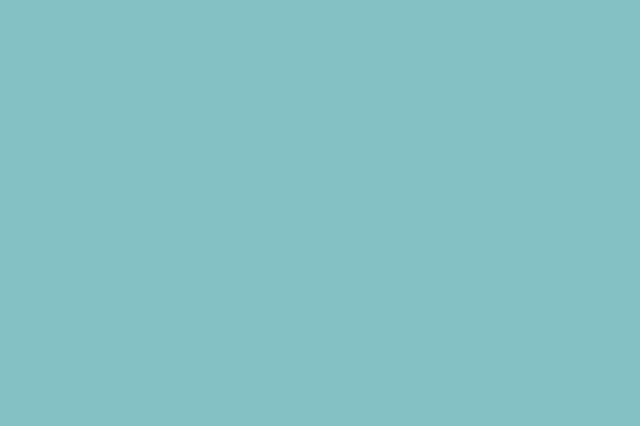
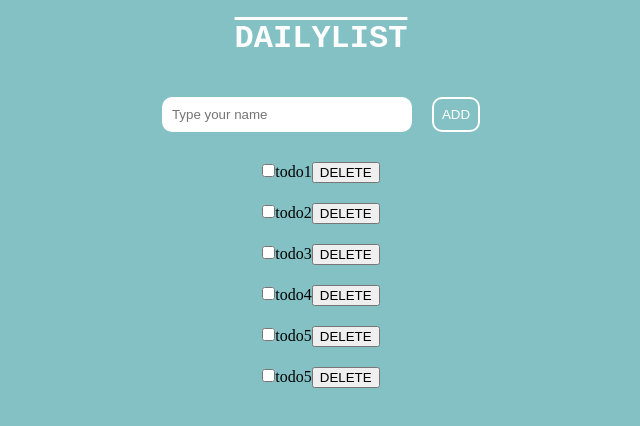
Before and after one commit to babisha/redux-todo-task, a React (Vite) app: page /add-todo in a window 1280 px wide. Before the commit this address had no page. Shown: the top 426 px of the page, without its empty margins (319-959 px from the left). Built offline with nearby package versions, Linux system fonts and the light colour scheme.

Commit message:
new branch added and updates

```diff
--- a/src/App.css
+++ b/src/App.css
@@ -67,3 +67,19 @@ body {
 
   color: white;
 }
+
+.task-container {
+  display: flex;
+  list-style: none;
+  flex-direction: column;
+  justify-content: center;
+  align-items: center;
+  padding: 20px 0px;
+
+}
+
+.task-container li {
+  margin: 10px;
+
+
+}
--- a/src/App.jsx
+++ b/src/App.jsx
@@ -1,33 +1,20 @@
 import { useState } from "react";
 import "./App.css";
-import { useDispatch } from "react-redux";
-import { increment } from "./features/todo/todo-slice";
 import Homepage from "./homepage";
 import { Route, Routes } from "react-router-dom";
-import TodoForm from "./todo-form";
+import AddTodo from './features/todo/add-todo';
 
-function App() {
-  // const [value, setValue] = useState();
 
-  // const dispatch = useDispatch();
-  // const handleSubmit = (e) => {
-  //   e.preventDefault();
-  //   dispatch(increment({ name: value }));
-  // };
 
-  return (
-    <>
+const App = () => {
+return (
       <Routes>
-        <Route path="/" element={<Homepage />} />
-        <Route path="/todo-form" element={<TodoForm />} />
+        <Route path="/" element={<Homepage/>}></Route>
+        <Route path="/add-todo" element={<AddTodo/>}></Route>
+
       </Routes>
 
-      {/* <form onSubmit={handleSubmit}>
-      <input type="text" placeholder='Type your name' value={value} onChange={(e)=>setValue(e.target.value)}/>
-      <button type="submit">SUBMIT</button>
-      </form> */}
-    </>
-  );
+    );
 }
 
 export default App;
--- /dev/null
+++ b/src/features/todo/TodoList.jsx
@@ -0,0 +1,32 @@
+import React from 'react'
+import { useSelector } from 'react-redux';
+import TodoItem from './todo-item'
+
+export const TodoList = () => {
+     const todos = useSelector((state)=> state.todo);
+
+
+//    const todos =[
+//         { id: 1, title: 'todo1', completed: false },
+//         { id: 2, title: 'todo2', completed: false },
+//         { id: 3, title: 'todo3', completed: false },
+//         { id: 4, title: 'todo4', completed: false },
+//         { id: 5, title: 'todo5', completed: false },
+//     ];
+
+return (
+    <div className='task-container'>
+
+            {todos.map((todo) => (
+                <li key={todo.id}>
+                    <TodoItem title={todo.title} completed={todo.completed}/>
+                </li>
+            ))}
+
+    </div>
+
+);
+
+};
+
+// export default TodoList
--- a/src/todo-form.jsx
+++ b/src/features/todo/add-todo.jsx
@@ -1,16 +1,18 @@
 import React, { useState } from "react";
 import { useDispatch } from "react-redux";
-import { increment } from "./features/todo/todo-slice";
-import Button from "./components/button";
-import "./App.css";
+import { addTodo } from '../todo/todo-slice';
+import { TodoList } from './TodoList'
 
-function TodoForm() {
-  const [value, setValue] = useState("");
+
+function AddTodo() {
+  const [value, setValue] = useState();
 
   const dispatch = useDispatch();
+
   const handleSubmit = (e) => {
-    e.preventDefault();
-    dispatch(increment({ name: value }));
+         e.preventDefault();
+        dispatch(addTodo({ title: value}));
+
   };
   return (
     <>
@@ -22,14 +24,16 @@ function TodoForm() {
           <input
             type="text"
             placeholder="Type your name"
+            required
             value={value}
             onChange={(e) => setValue(e.target.value)}
           />
-          <Button>SUBMIT</Button>
+          <button type="submit">ADD</button>
         </form>
       </div>
+    <TodoList />
     </>
   );
 }
 
-export default TodoForm;
+export default AddTodo;
--- /dev/null
+++ b/src/features/todo/todo-item.jsx
@@ -0,0 +1,33 @@
+import React from 'react'
+import { useDispatch } from 'react-redux';
+import { toggleComplete, deleteTodo } from '../todo/todo-slice'
+
+const TodoItem = ({ id, title, completed }) => {
+    const dispatch = useDispatch();
+
+    const handleCompleteClick = () => {
+        dispatch(toggleComplete({ id: id, completed: !completed})
+        );
+
+    }
+    const handleDeleteClick = () => {
+        dispatch(deleteTodo({id: id}))
+    }
+return (
+    <div className='tasks'>
+        <form onSubmit={handleCompleteClick}>
+            <input
+            type="checkbox"
+            className='del'
+            checked={completed}
+            onChange={handleCompleteClick}>
+
+            </input>
+            {title}
+            <button onClick={handleDeleteClick}>DELETE</button>
+        </form>
+    </div>
+  );
+}
+
+export default TodoItem
--- a/src/features/todo/todo-slice.jsx
+++ b/src/features/todo/todo-slice.jsx
@@ -2,25 +2,51 @@ import { createSlice } from "@reduxjs/toolkit";
 
 const todoSlice = createSlice({
     name: 'todo',
-    initialState: [{
-        name: "Danny",
-        address: "123 main st",
-    }],
+    initialState: [
+        { id: 1, title: 'todo1', completed: false },
+        { id: 2, title: 'todo2', completed: false },
+        { id: 3, title: 'todo3', completed: false },
+        { id: 4, title: 'todo4', completed: false },
+        { id: 5, title: 'todo5', completed: false },
+        { id: 6, title: 'todo5', completed: false },
+
+    ],
     reducers : {
-        increment:(state, action)=>{
+        addTodo: (state, action) => {
             // this will update the state
 
-          const newName = {name:action.payload.name, address:action.payload.address}
+          const newTodo = {
+            id: Date.now(),
+            title: action.payload.title,
+            completed: action.payload.completed
 
-          state.push(newName);
-        },
-        deleteItem:(state, action)=> {
-            return state.filter((name)=>name.name="Danny")
-        }
+
+          };
+        state.push(newTodo);
+        return state
     },
-})
+    toggleComplete: (state, action) => {
+        const index = state.findIndex(
+            (todo) => todo.id === action.payload.id
+        );
+        state[index].completed = action.payload.completed;
+    },
+
+    // toggleComplete: (state, action) => {
+    //     const index = state.findIndex((todo) => todo.id === action.payload.id);
+    //     if (index !== -1) { const updatedTodo = { ...state[index], completed: action.payload.completed };
+    // return [...state.slice(0, index), updatedTodo, ...state.slice(index + 1)]; } return state; },
+
+
+
+    deleteTodo : (state, action) => {
+        return state.filter((todo)=> todo.id !== action.payload.id)
+    }
+}
+});
 
 const todoReducer = todoSlice.reducer
 
-export const {increment}= todoSlice.actions
+
+export const { addTodo, toggleComplete, deleteTodo } = todoSlice.actions
 export default todoReducer
--- a/src/homepage.jsx
+++ b/src/homepage.jsx
@@ -2,12 +2,13 @@ import React from "react";
 import "./App.css";
 import Button from "./components/button";
 import { useNavigate } from "react-router-dom";
-import TodoForm from "./todo-form";
+import AddTodo from "./features/todo/add-todo";
+
 
 function Homepage() {
   const navigate = useNavigate();
   const handleButtonClick = () => {
-    navigate("/todo-form");
+    navigate("/add-todo");
   };
 
   return (
--- a/src/main.jsx
+++ b/src/main.jsx
@@ -3,7 +3,7 @@ import ReactDOM from "react-dom/client";
 import App from "./App.jsx";
 import "./App.css";
 import { Provider } from "react-redux";
-import store from "./store/store.js";
+import store from "./store/store.jsx";
 import { BrowserRouter } from "react-router-dom";
 
 ReactDOM.createRoot(document.getElementById("root")).render(
--- a/src/store/store.js
+++ b/src/store/store.jsx
@@ -1,10 +1,12 @@
 import { configureStore }  from '@reduxjs/toolkit'
 import todoReducer from '../features/todo/todo-slice'
 
-const store= configureStore({
+
+const store = configureStore({
     reducer : {
         todo: todoReducer,
     },
-})
+
+});
 
 export default store
```
Also changed, not shown: src/store/rootReducer.js (deleted).
